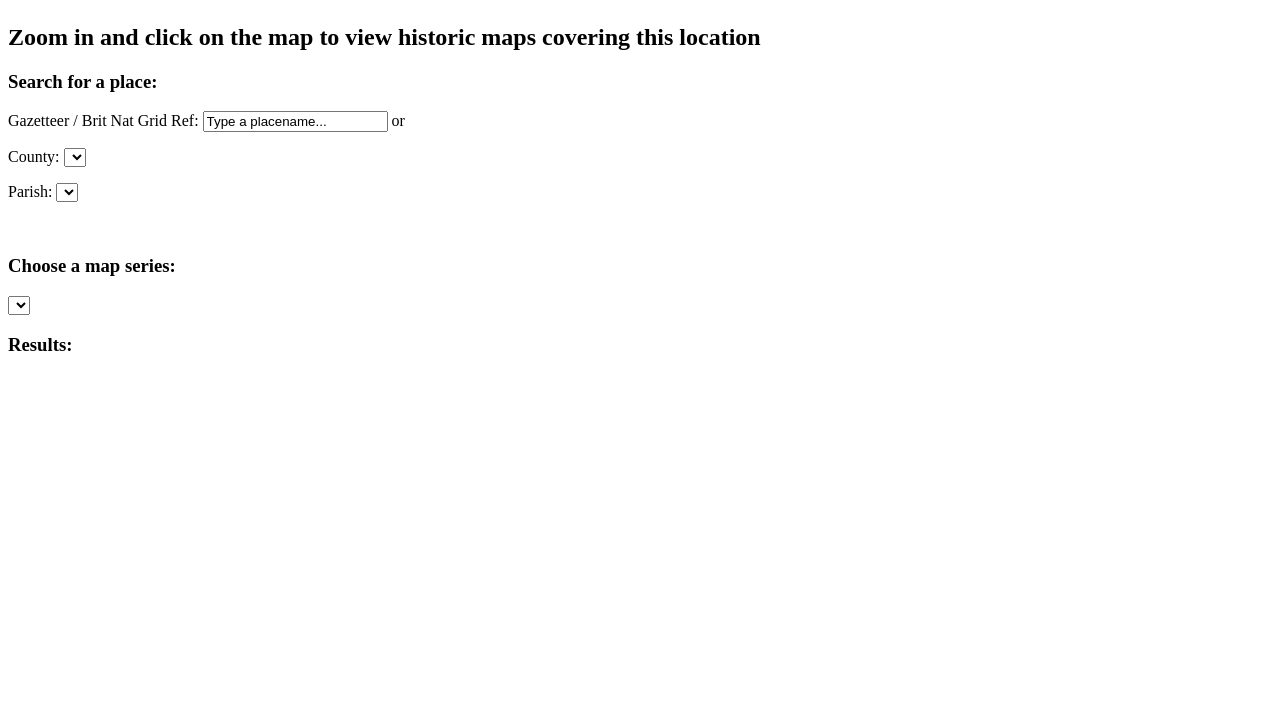
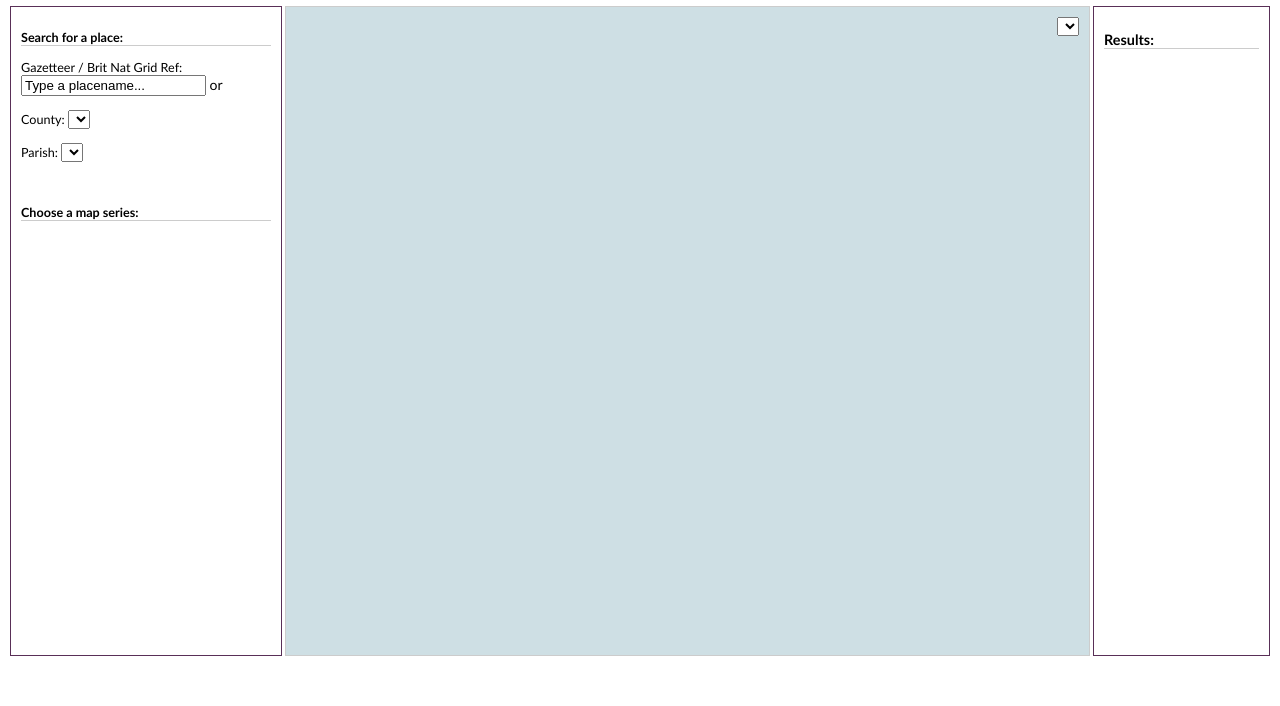
Before and after one commit to NationalLibraryOfScotland/NLSFindMapsByPlace, a plain HTML site: page index.html in a window 1280 px wide. Shown: the part 94-800 px from the top of the page. Drawn offline with Linux system fonts and the light colour scheme; some packages are replaced by stand-ins of ours; a script that the page names is missing.

Commit message:
Update index.html

```diff
--- a/index.html
+++ b/index.html
@@ -2,7 +2,7 @@
 	<head>
 		<meta http-equiv="Content-Type" content="text/html; charset=utf-8" />
 		<title>Find Maps by Place - OpenLayers viewer with bounding boxes in GeoServer</title>
-		<link type="text/css" rel="stylesheet" href="findcss.css" media="screen" />
+		<link type="text/css" rel="stylesheet" href="find.css" media="screen" />
 		<script type="text/javascript" src="OpenLayers.js"></script>
 		<script type="text/javascript" src="find.js"></script>
 		<script type="text/javascript" src="gaz.js"></script>
```
